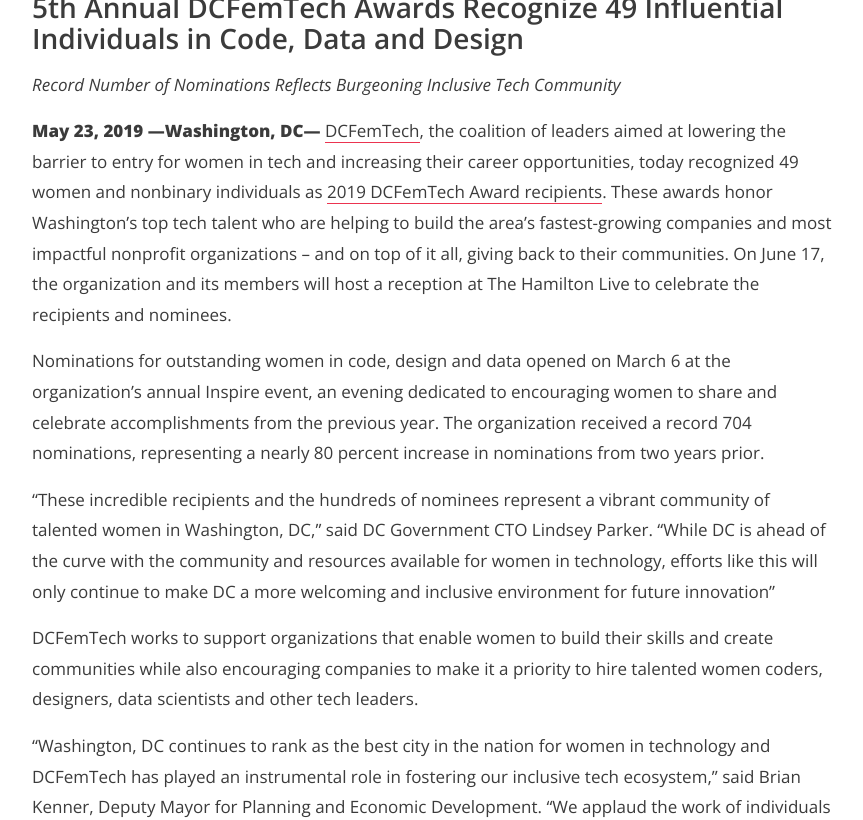
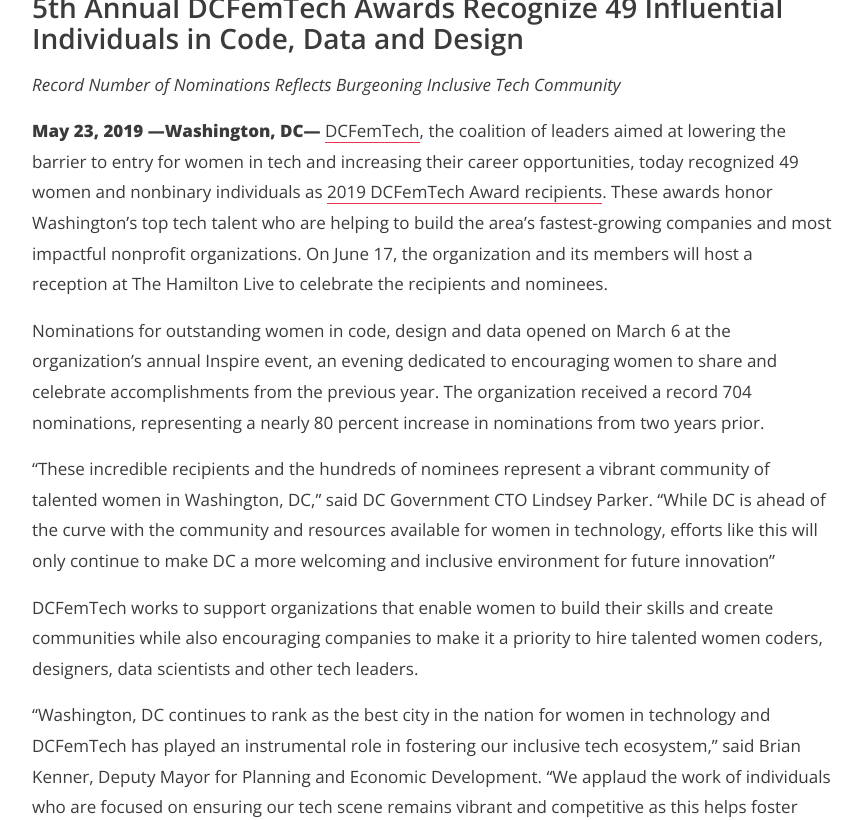
Before and after one commit to dcfemtech/dcfemtech.github.io, a Jekyll site: the page built from awards-2019-media.md, in a window 1280 px wide and 900 px high, scrolled down 437 px, cut to the strip 80-900 px from the top of the window. Shown: the whole strip, without its empty margins (208-1071 px from the left). Built offline with Jekyll 4.4.1, drawn with Linux system fonts in a browser that asks for light colours.

Commit message:
update media alert

```diff
--- a/awards-2019-media.md
+++ b/awards-2019-media.md
@@ -9,9 +9,7 @@
 
 _Record Number of Nominations Reflects Burgeoning Inclusive Tech Community_
 
-**May 23, 2019 —Washington, DC—** [DCFemTech](https://dcfemtech.com), the coalition of leaders aimed at lowering the barrier to entry for women in tech and increasing their career opportunities, today recognized 49 women and nonbinary individuals as [2019 DCFemTech Award recipients](dcfemtech.com/awards). These awards honor Washington’s top tech talent who are helping to build the area’s fastest-growing companies and most impactful nonprofit organizations – and on top of it all, giving back to their communities. On June 17, the organization and its members will host a reception at The Hamilton Live to celebrate the recipients and nominees.
-
-
+**May 23, 2019 —Washington, DC—** [DCFemTech](https://dcfemtech.com), the coalition of leaders aimed at lowering the barrier to entry for women in tech and increasing their career opportunities, today recognized 49 women and nonbinary individuals as [2019 DCFemTech Award recipients](dcfemtech.com/awards). These awards honor Washington’s top tech talent who are helping to build the area’s fastest-growing companies and most impactful nonprofit organizations. On June 17, the organization and its members will host a reception at The Hamilton Live to celebrate the recipients and nominees.
 
 Nominations for outstanding women in code, design and data opened on March 6 at the organization’s annual Inspire event, an evening dedicated to encouraging women to share and celebrate accomplishments from the previous year. The organization received a record 704 nominations, representing a nearly 80 percent increase in nominations from two years prior.
 
@@ -22,8 +20,6 @@
 "Washington, DC continues to rank as the best city in the nation for women in technology and DCFemTech has played an instrumental role in fostering our inclusive tech ecosystem," said Brian Kenner, Deputy Mayor for Planning and Economic Development. “We applaud the work of individuals who are focused on ensuring our tech scene remains vibrant and competitive as this helps foster economic growth and attract the most innovative companies and top talent to DC.”
 
 Nominations were downselected by a committee of 45 judges comprised of engineers, designers, data scientists, and executives for each category and this year’s recipients were chosen based on each individual's impact on the organization they work for, the complexity of the issue they addressed, and their work with the community, or open source contributions. The final awardees ranked in the top 15 percent of their respective categories.
-
-
 
 The 2019 recipients are:
 
@@ -155,6 +151,4 @@
 
 [DCFemTech](https://dcfemtech.com) is a coalition of women leaders aimed at amplifying the efforts of women in tech organizations, sharing resources, and bringing leaders together to close the gender gap. [Members](https://dcfemtech.com/members) are affiliated with organizations with women attendance that is 50% or higher, who have a focus on technology and who have a primary focus in the mission statement about gender or women.
 
-
-
 DCFemTech also shares a list of resources for women seeking places to learn specific skills (development, design, networking, etc.). For up-to-date information follow [@DCFemTech](http://www.twitter.com/dcfemtech) on Twitter.
```
